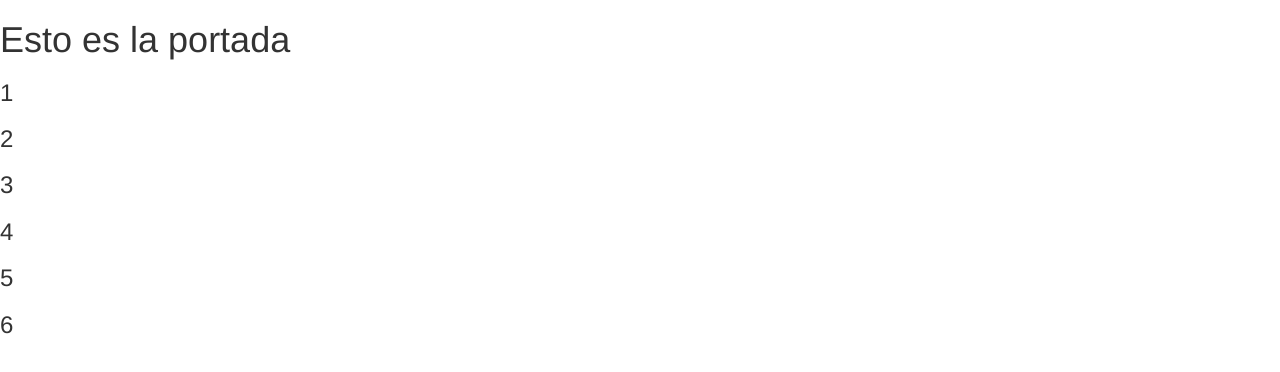
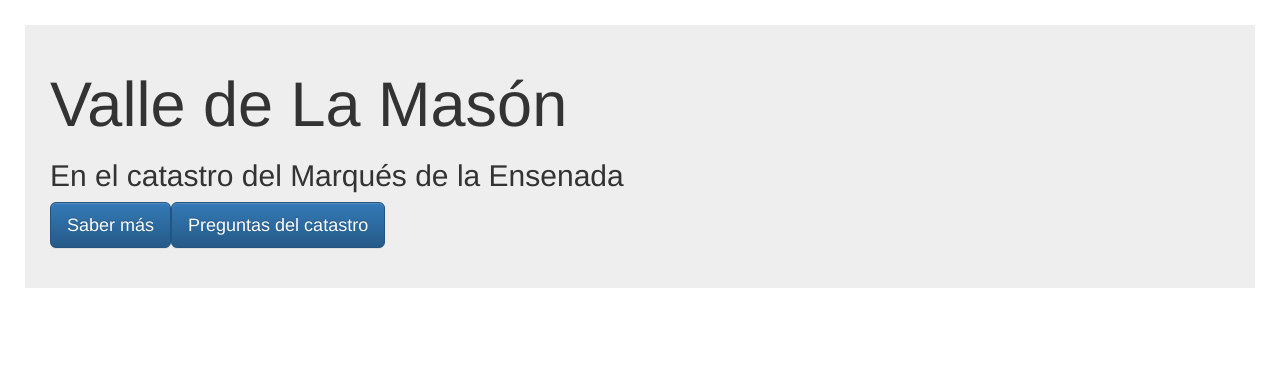
Before and after one commit to ivanob/vue-catastro, a Vue app: page / in a window 1280 px wide. Shown: the top 372 px of the page. Built offline with nearby package versions, Linux system fonts and the light colour scheme.

Commit message:
first design of the jumbotron

```diff
--- a/src/components/Portada.vue
+++ b/src/components/Portada.vue
@@ -1,20 +1,17 @@
 <template>
   <div class="portada">
-    <h1>Esto es la portada</h1>
-    <div data-slick='{"slidesToShow": 4, "slidesToScroll": 4}'>
-      <div><h3>1</h3></div>
-      <div><h3>2</h3></div>
-      <div><h3>3</h3></div>
-      <div><h3>4</h3></div>
-      <div><h3>5</h3></div>
-      <div><h3>6</h3></div>
+    <div class="jumbotron">
+      <h1>Valle de La Masón</h1>
+      <h2>En el catastro del Marqués de la Ensenada</h2>
+      <p class="text-left">
+        <a class="btn btn-primary btn-lg" href="#" role="button">Saber más</a>
+        <a class="btn btn-primary btn-lg" href="#" role="button">Preguntas del catastro</a>
+      </p>
     </div>
   </div>
 </template>
 
 <script>
-require('slick-carousel')
-
 export default {
   name: 'portada',
   components : {  },
@@ -23,5 +20,9 @@ export default {
 </script>
 
 <style>
+.jumbotron{
+  margin: 25px;
+  padding: 25px;
+}
 
 </style>
```
